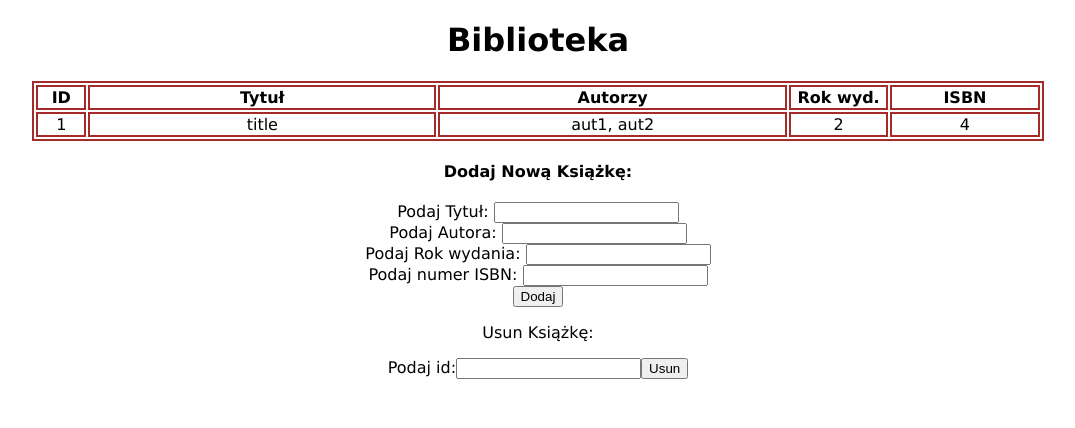
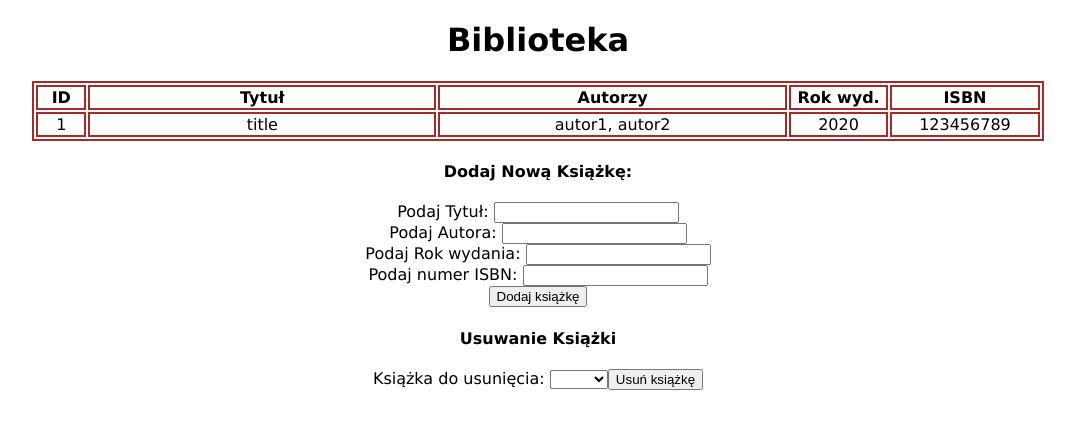
Before and after one commit to BladeStudios/biblioteka, an Angular app: page / in a window 1280 px wide. Shown: the top 428 px of the page, without its empty margins (102-1177 px from the left). Built offline with nearby package versions, Linux system fonts and the light colour scheme.

Commit message:
Usuwanie działa

```diff
--- a/src/app/add-book/add-book.component.html
+++ b/src/app/add-book/add-book.component.html
@@ -12,5 +12,5 @@
     <div>Podaj Autora: <input type="text" [(ngModel)]="newBook.authors[0]"/></div>
     <div>Podaj Rok wydania: <input type="number" [(ngModel)]="newBook.releaseYear"/></div>
     <div>Podaj numer ISBN: <input type="number" [(ngModel)]="newBook.ISBN"/></div>
-    <button (click)="addNewBook()">Dodaj</button>
+    <button (click)="addNewBook()">Dodaj książkę</button>
 </div>
--- a/src/app/app.component.html
+++ b/src/app/app.component.html
@@ -1,4 +1,4 @@
 <h1>{{title}}</h1>
 <app-book-list [BookList]="BookList"></app-book-list>
 <app-add-book (addBook)="addBook($event)"></app-add-book>
-<app-del-book (delBook)="delBook($event)"></app-del-book>
+<app-del-book (delBook)="delBook($event)" [books]="BookList"></app-del-book>
--- a/src/app/app.component.ts
+++ b/src/app/app.component.ts
@@ -19,7 +19,9 @@ export class AppComponent {
     this.BookList.push(new Book(book.$id,book.$title,book.$authors,book.$releaseYear,book.$ISBN));
   }
 
-  delBook(index: number) {
+  delBook(book: Book) {
+    //this.BookList.splice(book.$id-1,1);
+    let index = this.BookList.lastIndexOf(book);
     this.BookList.splice(index,1);
   }
 }
--- a/src/app/book.service.ts
+++ b/src/app/book.service.ts
@@ -1,6 +1,5 @@
 import { Injectable } from '@angular/core';
 import {Book } from './book';
-import { BookList } from './bookList';
 
 @Injectable({
   providedIn: 'root'
@@ -12,7 +11,7 @@ export class BookService {
 
   getBooks() : Book[]{
 
-    return[new Book(1,'title',['aut1','aut2'],2,4)];
+    return[new Book(1,'title',['autor1','autor2'],2020,123456789)];
   }
 
 }
--- a/src/app/del-book/del-book.component.html
+++ b/src/app/del-book/del-book.component.html
@@ -1,3 +1,9 @@
-<p>Usun Książkę:</p>
-<label>Podaj id:</label><input type="number" [(ngModel)]="deleBook.id" />
-<button (click)="delNewBook()">Usun</button>
+<h4>Usuwanie Książki</h4>
+
+<form class="form-inline" (ngSubmit)="onDelete(selectedOption)">
+    Książka do usunięcia:
+    <select [(ngModel)]="selectedOption" name="f">
+        <option *ngFor="let book of books" [ngValue]="book">{{book.id}}. {{book.title}}</option>
+    </select>
+    <button type="submit">Usuń książkę</button>
+    </form>
--- a/src/app/del-book/del-book.component.ts
+++ b/src/app/del-book/del-book.component.ts
@@ -1,5 +1,6 @@
-import { Component, OnInit, Output, EventEmitter} from '@angular/core';
+import { Component, OnInit, Output, Input, EventEmitter} from '@angular/core';
 import { Book } from '../book';
+import { BookService } from '../book.service';
 
 @Component({
   selector: 'app-del-book',
@@ -8,15 +9,26 @@ import { Book } from '../book';
 })
 export class DelBookComponent implements OnInit {
   @Output() delBook: EventEmitter<Book> = new EventEmitter();
-  deleBook: Book = new Book(null, '', [], null, null);
-  constructor() { }
+  @Input() books: Book[];
+  //deleBook: Book = new Book(null, '', [], null, null);
+
+  //books: Array<Book>;
+
+  constructor(private bookService: BookService) {
+    this.books = bookService.getBooks();
+}
 
   ngOnInit() {
   }
 
   delNewBook(){
-    this.delBook.emit(this.deleBook);
-    this.deleBook.$id = null;
+    //this.delBook.emit(this.deleBook);
+    //this.deleBook.$id = null;
+  }
+
+  onDelete(option: Book){
+      //this.books.splice(option.$id,1);
+      this.delBook.emit(option);
   }
 
 }
```
